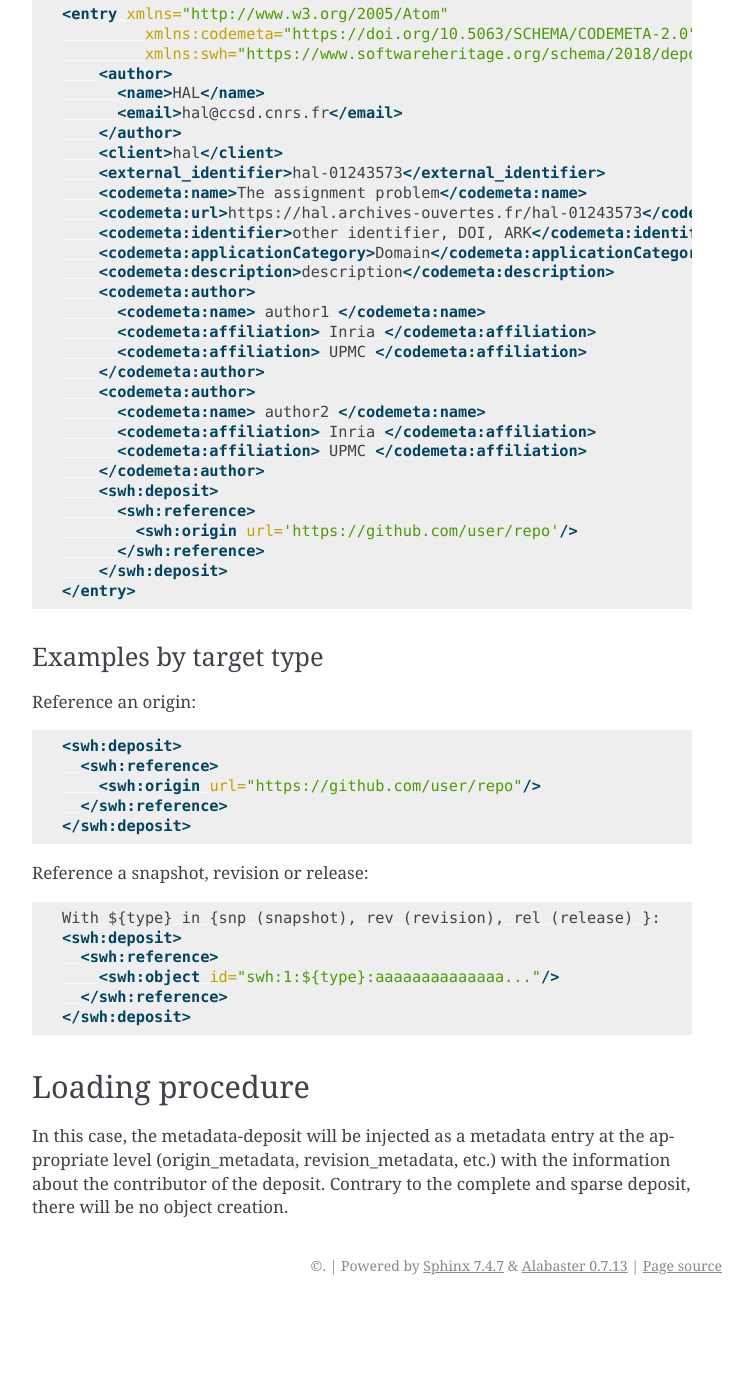
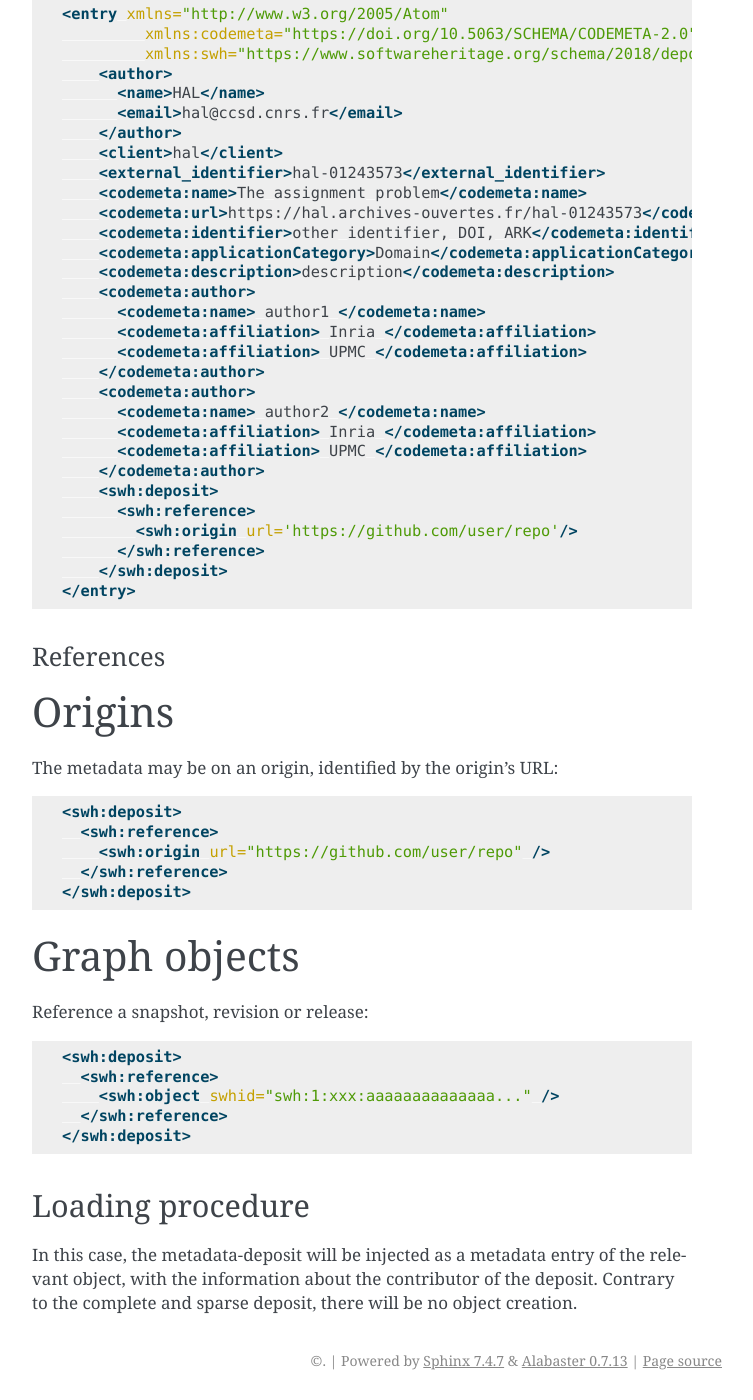
Before and after one commit to SoftwareHeritage/swh-deposit, a Sphinx documentation site: the page built from docs/specs/spec-meta-deposit.rst, in a window 1280 px wide and 1400 px high, scrolled down 800 px. Shown: the whole window, without its empty margins (388-1141 px from the left). Built offline with Sphinx 7.4.7, drawn with Linux system fonts in a browser that asks for light colours; pages that are not in the unit, such as notebooks, are missing from menus; before the commit the page ends 2105 px from its top, so only the background shows below that; some of the changed text lies outside the part shown.

Commit message:
spec-meta-deposit: clarify wording and examples.

```diff
--- a/docs/specs/spec-meta-deposit.rst
+++ b/docs/specs/spec-meta-deposit.rst
@@ -64,27 +64,32 @@ TODO: publish schema at https://www.softwareheritage.org/schema/2018/deposit
       </swh:deposit>
   </entry>
 
-Examples by target type
-^^^^^^^^^^^^^^^^^^^^^^^
-Reference an origin:
+References
+^^^^^^^^^^
+
+Origins
+=======
+
+The metadata may be on an origin, identified by the origin's URL:
 
 .. code:: xml
 
   <swh:deposit>
     <swh:reference>
-      <swh:origin url="https://github.com/user/repo"/>
+      <swh:origin url="https://github.com/user/repo" />
     </swh:reference>
   </swh:deposit>
 
+Graph objects
+=============
 
 Reference a snapshot, revision or release:
 
 .. code:: xml
 
-  With ${type} in {snp (snapshot), rev (revision), rel (release) }:
   <swh:deposit>
     <swh:reference>
-      <swh:object id="swh:1:${type}:aaaaaaaaaaaaaa..."/>
+      <swh:object swhid="swh:1:xxx:aaaaaaaaaaaaaa..." />
     </swh:reference>
   </swh:deposit>
 
@@ -93,7 +98,6 @@ Reference a snapshot, revision or release:
 Loading procedure
 ------------------
 
-In this case, the metadata-deposit will be injected as a metadata entry at the
-appropriate level (origin_metadata, revision_metadata, etc.) with the information
-about the contributor of the deposit. Contrary to the complete and sparse
-deposit, there will be no object creation.
+In this case, the metadata-deposit will be injected as a metadata entry of
+the relevant object, with the information about the contributor of the deposit.
+Contrary to the complete and sparse deposit, there will be no object creation.
```
Also changed, not shown: other parts of docs/specs/spec-meta-deposit.rst (+3 -3 lines).
